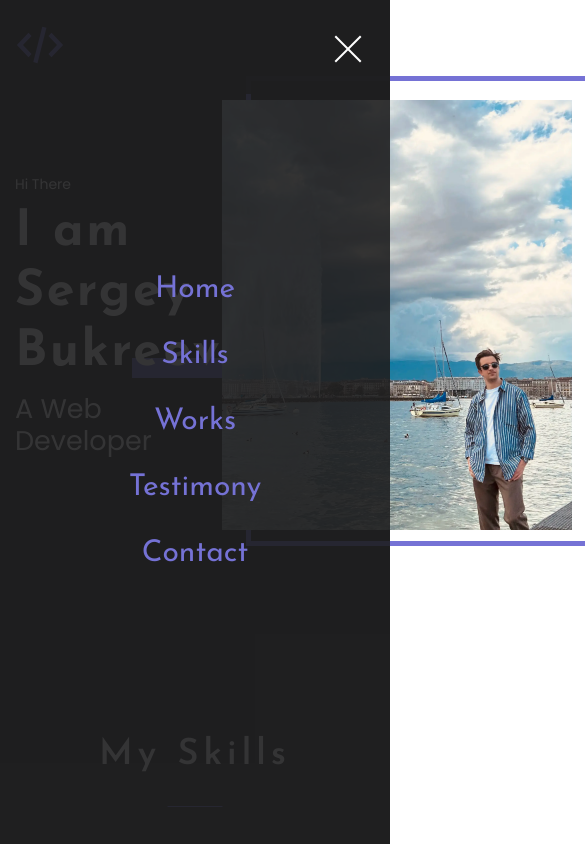
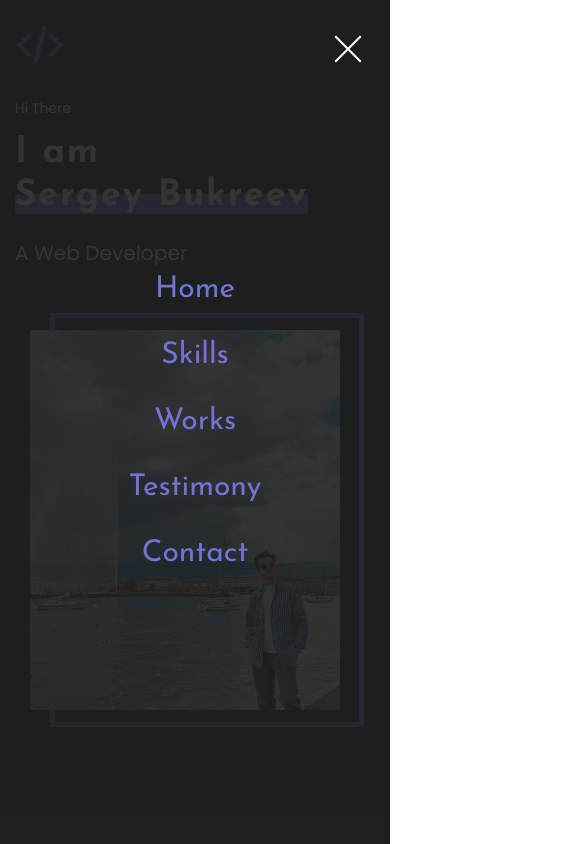
Before and after one commit to Sergey-Bukreev/Portfolio, a React app: page / in a window 390 px wide. Shown: the top 844 px of the page, 585 px wide, since content can reach past the window. Built offline with nearby package versions, Linux system fonts and the light colour scheme.

Commit message:
add adaptive for mobile for maine section

```diff
--- a/src/layout/sections/maine/Maine.tsx
+++ b/src/layout/sections/maine/Maine.tsx
@@ -4,12 +4,13 @@ import MainePhoto from "./../../../assets/images/photo-2.webp"
 import {FlexWrapper} from "../../../components/FlexWrapper";
 import {Container} from "../../../components/Container";
 import {Theme} from "../../../styles/Theme";
+import {font} from "../../../styles/Common";
 
 export const Maine = () => {
     return (
         <StyledMaine>
             <Container>
-                <FlexWrapper align={"center"} justify={"space-between"}>
+                <FlexWrapper align={"center"} justify={"space-around"} wrap={"wrap"}>
                     <div>
                         <SmallText>Hi There</SmallText>
                         <Name>I am <span>Sergey Bukreev</span></Name>
@@ -35,6 +36,7 @@ const StyledMaine = styled.section`
 const PhotoWrapper = styled.div`
   position: relative;
   z-index: 0;
+  margin-top: 65px;
   &::before {
     content: "";
     width: 360px;
@@ -45,6 +47,13 @@ const PhotoWrapper = styled.div`
     top: -24px;
     left: 24px;
     z-index: -1;
+
+    @media ${Theme.media.mobile} {
+      width: 314px;
+      height: 414px;
+      top: -17px;
+      left: 20px;
+    }
   }
 
 `
@@ -54,26 +63,28 @@ const Photo = styled.img`
   width: 350px;
   height: 430px;
   object-fit: cover;
+  margin-right: 20px;
+
+  @media ${Theme.media.mobile} {
+    width: 310px;
+    height: 380px;
+  }
 `
 
-const Text = styled.h2`
-  font-family: Poppins,serif;
-  font-size: 27px;
-  font-weight: 400;
-
-
+const Text = styled.h1`
+  ${font({ weight: 400, Fmax: 27, Fmin: 20})}
 
 `
 const Name = styled.h2`
-font-family: Josefin Sans, serif;
-  font-size: 50px;
-  font-weight: 700;
+${font({family:"Josefin Sans, serif", weight: 700, Fmax: 50, Fmin: 36})}
+
  letter-spacing: 0.05em;
   margin: 10px 0;
 
   span {
     position: relative;
     z-index: 0;
+    white-space: nowrap;
     &::before {
       content: "";
       display: inline-block;
@@ -86,8 +97,13 @@ font-family: Josefin Sans, serif;
 
     }
   }
+
+  @media ${Theme.media.mobile} {
+  margin: 15px 0 22px ;
+}
 `
 const SmallText = styled.h2`
-font-size: 14px ;
+
+  font-size: 14px ;
   font-weight: 400;
 `
```
